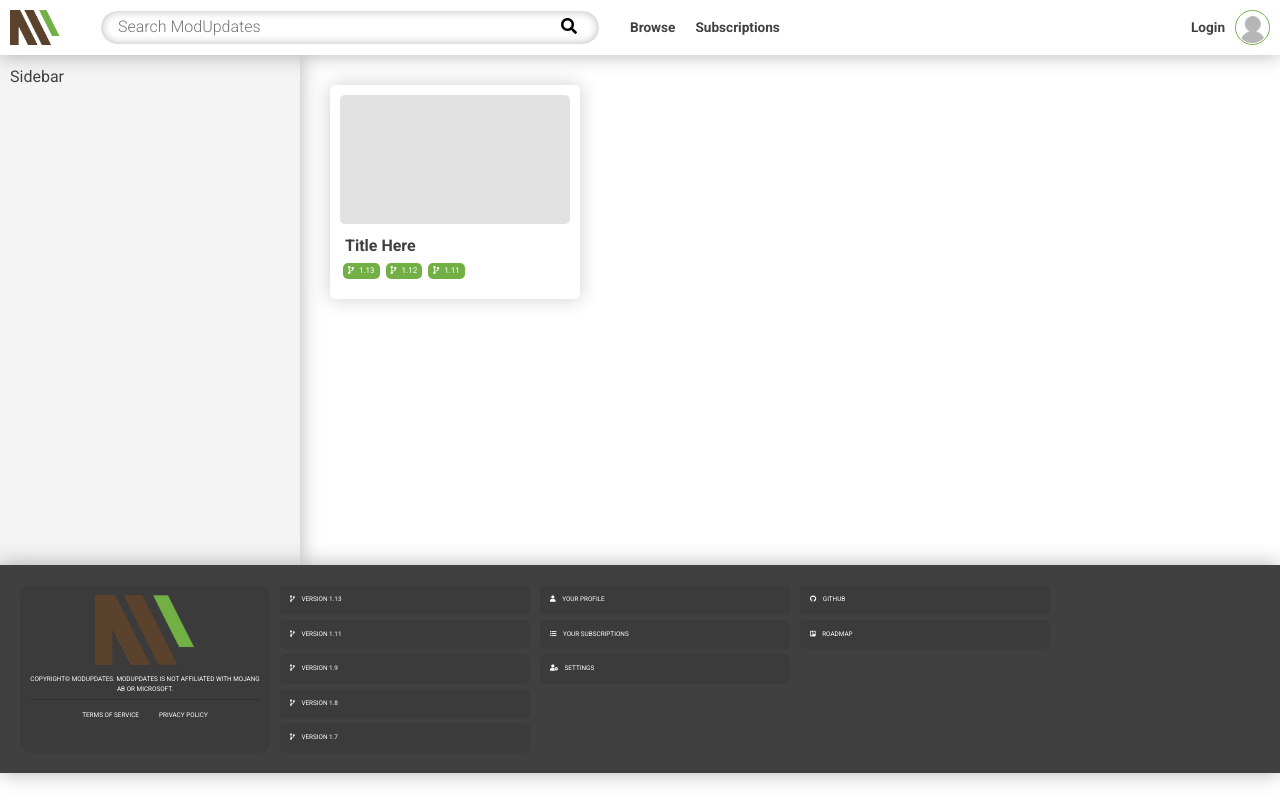
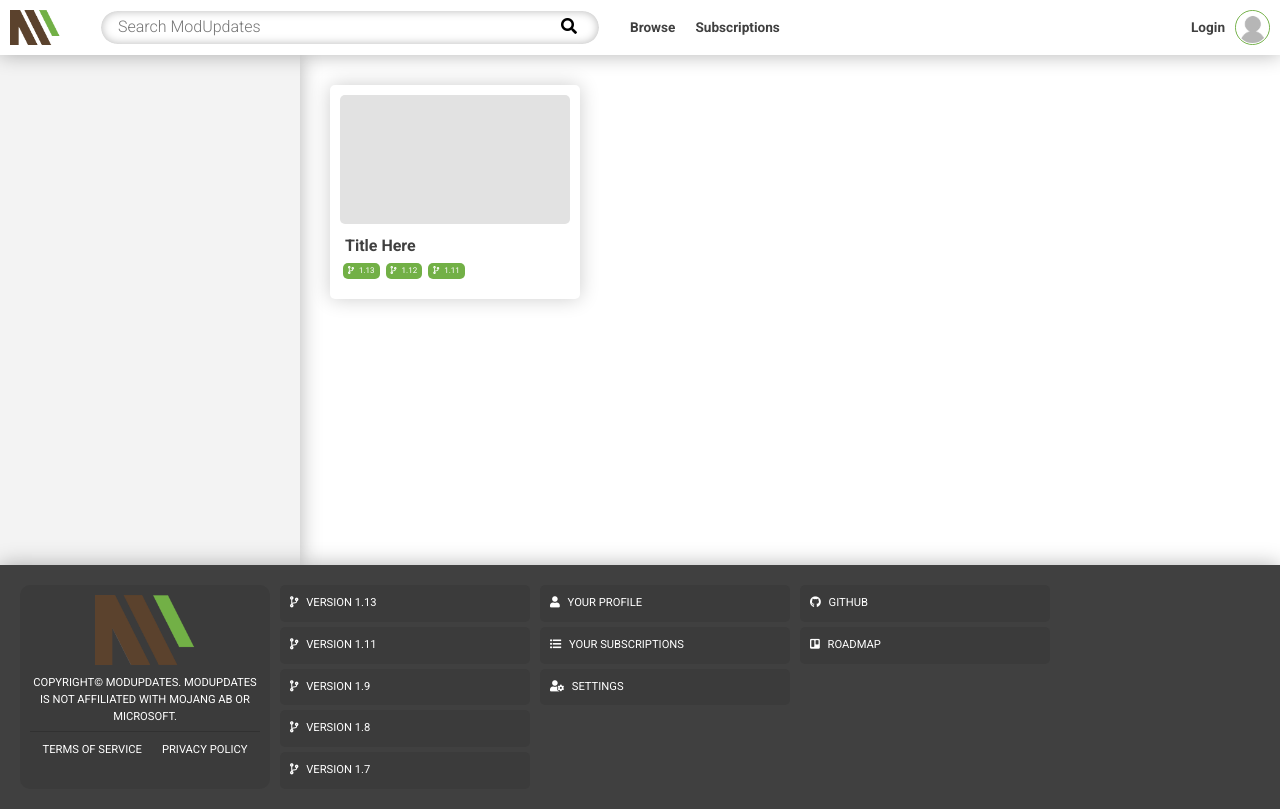
Before and after one commit to BlueOrchard/ModUpdates-Frontend, a Vue app: page / in a window 1280 px wide. Built offline with nearby package versions, Linux system fonts and the light colour scheme.

Commit message:
Minor styling adjustments

```diff
--- a/src/components/SideBar.vue
+++ b/src/components/SideBar.vue
@@ -1,11 +1,13 @@
 <template>
     <div class="sidebar">
-        Sidebar
+        <div v-if="this.$route.path.indexOf('/browse') > -1" class="single-mod">
+            <span class="button-subscribe">Placeholder</span>
+        </div>
     </div>
 </template>
 
 <script>
 export default {
-    name: "SideBar"
+    name: "SideBar",
 }
 </script>
--- a/src/scss/main.scss
+++ b/src/scss/main.scss
@@ -15,6 +15,9 @@ html {
 // Normalize
 @import "import/normalize";
 
+// Animations
+@import "animations";
+
 // Header Styles
 @import "partial/header";
 
--- a/src/scss/partial/_footer.scss
+++ b/src/scss/partial/_footer.scss
@@ -22,7 +22,7 @@
     }
 
     p{
-        font-size: 0.4em;
+        font-size: 0.7em;
         margin: 0;
         text-transform: uppercase;
         border-bottom: 1px solid rgb(49, 49, 49);
@@ -32,7 +32,7 @@
     a{
         display: inline-block;
         color: #FFF;
-        font-size: 0.4em;
+        font-size: 0.7em;
         text-transform: uppercase;
         margin: 10px 10px 0;
     }
@@ -51,7 +51,7 @@
         color: #FFF;
         text-transform: uppercase;
         padding: 10px;
-        font-size: 0.4em;
+        font-size: 0.7em;
         //border-bottom: 1px solid rgb(34, 34, 34);
         background: rgb(59, 59, 59);
         border-radius: 5px;
--- a/src/scss/partial/_sidebar.scss
+++ b/src/scss/partial/_sidebar.scss
@@ -1,6 +1,19 @@
 .sidebar{
     width: 300px;
-    padding: 10px;
+    padding: 20px;
     background: #f3f3f3;
     box-shadow: $boxShadow;
+
+    .button-subscribe{
+        display: block;
+        text-align: center;
+        color: #FFF;
+        background: $green;
+        padding: 10px;
+        border-radius: 5px;
+        text-transform: uppercase;
+        font-size: 1.2em;
+        font-weight: 300;
+        line-height: 1;
+    }
 }
```
Also changed, not shown: src/scss/_animations.scss (added).
